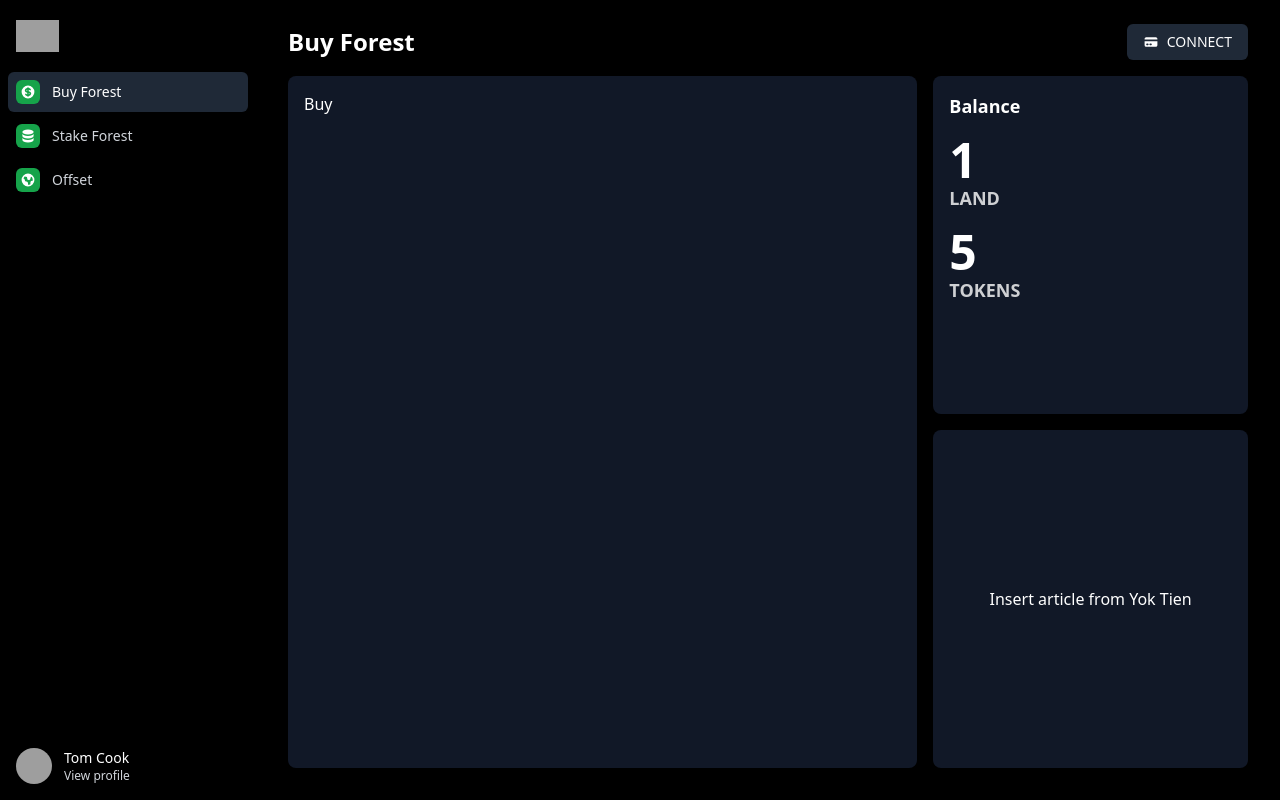
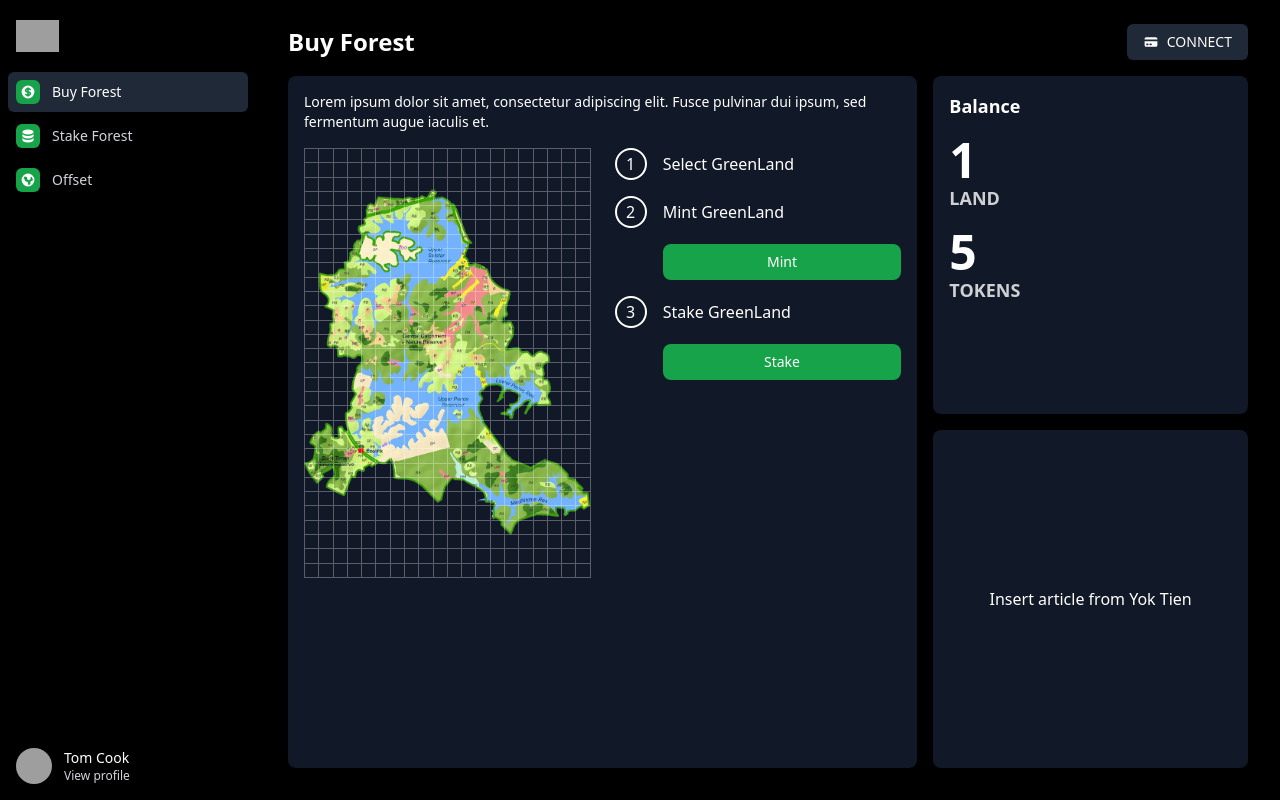
Before and after one commit to itschrislow/3verse, a Next.js app: page / in a window 1280 px wide. Built offline with nearby package versions, Linux system fonts and the light colour scheme; grey boxes are pictures that could not be loaded.

Commit message:
add buy, stake, offset component to index.tsx

```diff
--- a/pages/index.tsx
+++ b/pages/index.tsx
@@ -3,6 +3,9 @@ import type { NextPage } from "next";
 
 import { TABS } from "../lib/constants";
 import Layout from "../components/Layout";
+import Offset from "../components/Offset";
+import Buy from "../components/Buy";
+import Stake from "../components/Stake";
 
 const Home: NextPage = () => {
   const [tab, setTab] = useState(TABS.Buy);
@@ -11,9 +14,7 @@ const Home: NextPage = () => {
   const handleConnectWallet = () => setIsWalletConnected(true);
   const handleDisconnectWallet = () => setIsWalletConnected(false);
 
-  const handleTabChange = (tab: TABS) => {
-    setTab(tab);
-  };
+  const handleTabChange = (tab: TABS) => setTab(tab);
 
   return (
     <Layout
@@ -23,9 +24,14 @@ const Home: NextPage = () => {
       handleConnectWallet={handleConnectWallet}
       handleDisconnectWallet={handleDisconnectWallet}
     >
-      {tab === TABS.Buy && <p>Buy</p>}
-      {tab === TABS.Stake && <p>Stake</p>}
-      {tab === TABS.Offset && <p>Offset</p>}
+      {tab === TABS.Buy && <Buy handleTabChange={handleTabChange} />}
+      {tab === TABS.Stake && (
+        <Stake
+          isWalletConnected={isWalletConnected}
+          handleConnectWallet={handleConnectWallet}
+        />
+      )}
+      {tab === TABS.Offset && <Offset />}
     </Layout>
   );
 };
```
